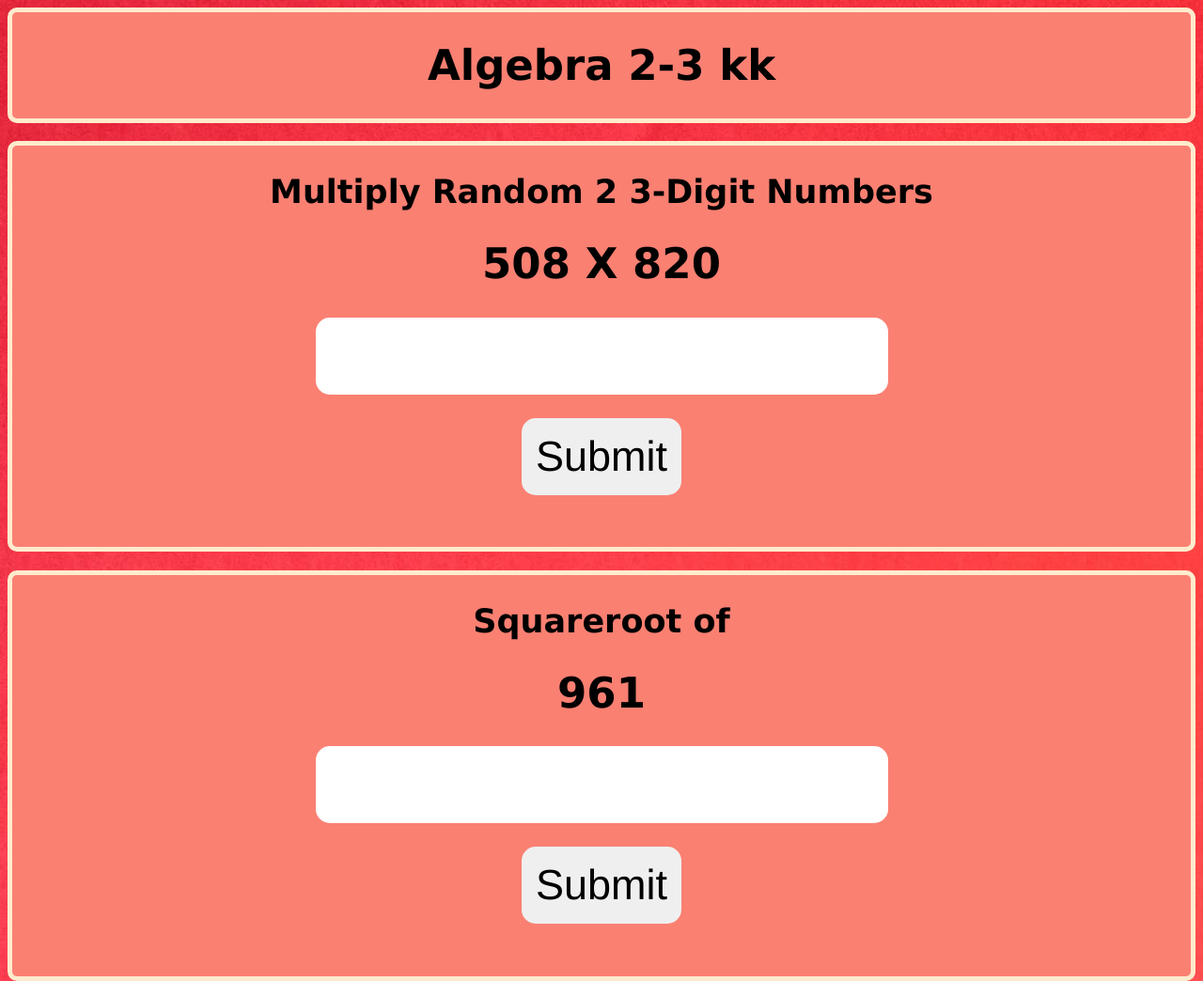
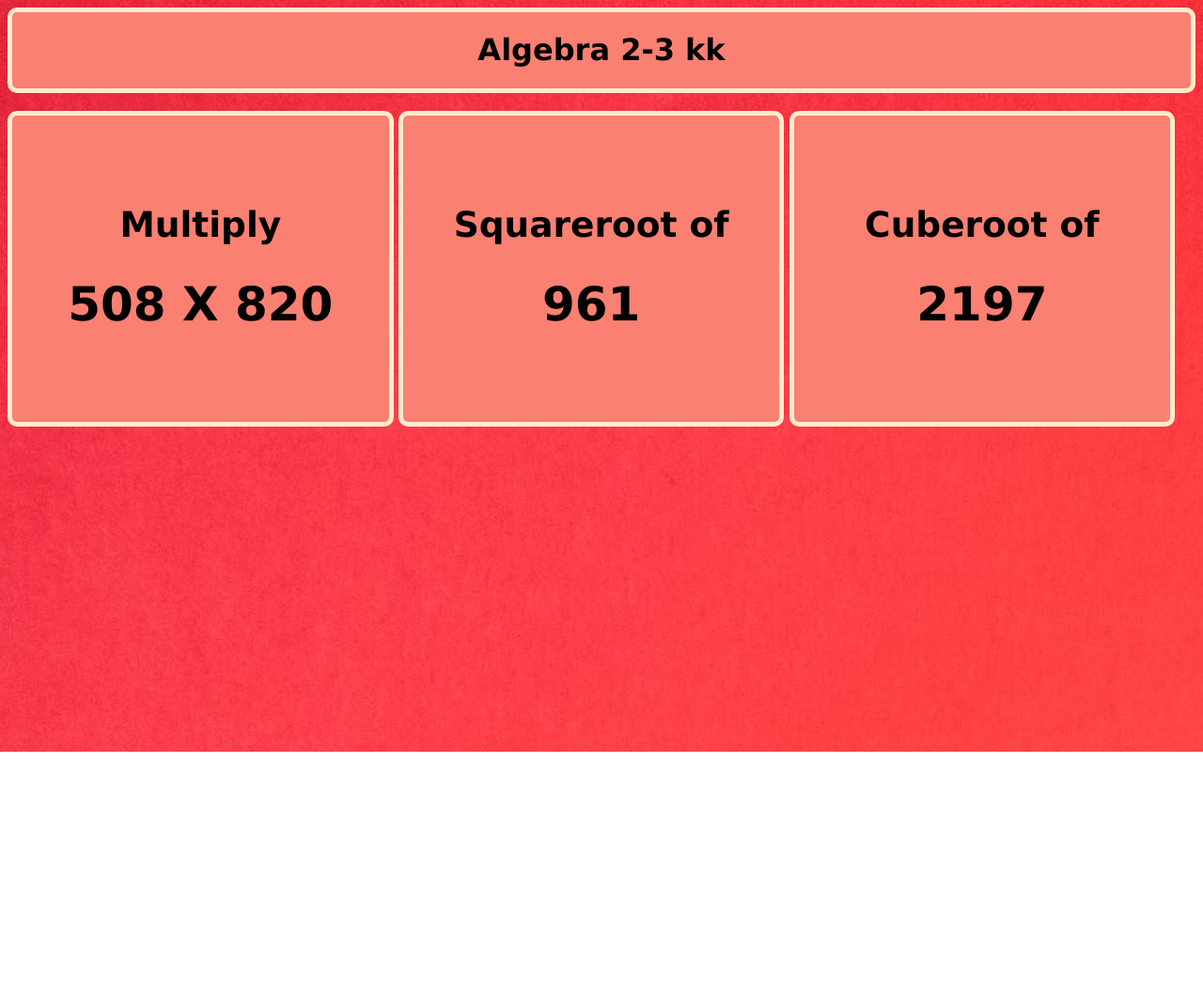
Before and after one commit to domingosjuliopinto/Algebra-2-3-kk, a plain HTML site: page index.html in a window 1280 px wide. Shown: the top 1044 px of the page at 94% size. After the commit the page ends 800 px from the top, so only its background shows below. Drawn offline with Linux system fonts and the light colour scheme.

Commit message:
Version 4

```diff
--- a/index.html
+++ b/index.html
@@ -3,6 +3,8 @@
 <head>
     <title>Algebra 2-3 kk </title>
     <link rel="stylesheet" href="style.css">
+    <meta name="viewport" content="width=device-width, initial-scale=1.0">
+    <meta charset="UTF-8">
 </head>
 <body>
     <div class="main-content">
@@ -10,37 +12,16 @@
     </div>
     <br>
     <div class="main-content1">
-        <h2>Multiply Random 2 3-Digit Numbers</h2>
+        <h2>Multiply</h2>
         <h1><span id="num1"></span> X <span id="num2"></span></h1>
-        <div id="form1">
-            <form>
-                <input id="usermulans" type="number">
-            </form>
-            <button onclick="correctmul()">Submit</button>
-        </div>
-        <h1 id="wrongalert1"></h1>
     </div>
     <div class="main-content2">
         <h2>Squareroot of</h2>
         <h1 id="num3"></h1>
-        <div id="form2">
-            <form>
-                <input id="usersqans" type="number">
-            </form>
-            <button onclick="correctsq()">Submit</button>
-        </div>
-        <h1 id="wrongalert2"></h1>
     </div>
     <div class="main-content3">
         <h2>Cuberoot of</h2>
         <h1 id="num4"></h1>
-        <div id="form3">
-            <form>
-                <input id="usercubans" type="number">
-            </form>
-            <button onclick="correctcub()">Submit</button>
-        </div>
-        <h1 id="wrongalert3"></h1>
     </div>
     <script src="script.js"></script>
 </body>
--- a/script.js
+++ b/script.js
@@ -25,39 +25,3 @@ d = randomNumber(100,1)
 document.getElementById("num4").innerHTML = d*d*d;
 
 console.log(d);
-
-// To show answer for multiplication problem
-function correctmul(){
-    var ans1 = document.getElementById("usermulans").value
-    if (ans == ans1){
-        var element = document.getElementById("form1");
-        element.style.display = "none";
-        document.getElementById("wrongalert1").innerHTML="= "+ ans + "<br><br>Correct Answer";
-    }else{
-        document.getElementById("wrongalert1").innerHTML="Wrong";
-    }
-}
-
-// To show answer for square root problem
-function correctsq(){
-    var ans2 = document.getElementById("usersqans").value
-    if (c == ans2){
-        var element = document.getElementById("form2");
-        element.style.display = "none";
-        document.getElementById("wrongalert2").innerHTML="= "+ c + "<br><br>Correct Answer";
-    }else{
-        document.getElementById("wrongalert2").innerHTML="Wrong";
-    }
-}
-
-// To show answer for cube root problem
-function correctcub(){
-    var ans3 = document.getElementById("usercubans").value
-    if (d == ans3){
-        var element = document.getElementById("form3");
-        element.style.display = "none";
-        document.getElementById("wrongalert3").innerHTML="= "+ d + "<br><br>Correct Answer";
-    }else{
-        document.getElementById("wrongalert3").innerHTML="Wrong";
-    }
-}
--- a/style.css
+++ b/style.css
@@ -20,59 +20,30 @@ body{
     border-radius: 10px;
     border: blanchedalmond 5px solid;
     margin-bottom: 20px;
+    width: 200px;
+    padding-top: 5%;
+    padding-bottom: 5%;
 }
 
-input,button{
-    margin-bottom: 2%;
-    padding: 15px;
-    border-radius: 15px;
-    text-align: center;
-    border: none;
-    font-family: 'Franklin Gothic Medium', 'Arial Narrow', Arial, sans-serif;
-    font-size: 30px;
+@media only screen and (width>=764px) {
+    .main-content1,.main-content2,.main-content3 {
+        width: 31.4%;
+        margin: auto;
+        display: inline-block;
+        font-size: 20px;
+    }
 }
 
-/*Responsive for Mobile and Tabs*/
-
-@media only screen and (width >= 700px) and (width < 1505px) {
-
-   .main-content h1{
-    font-size: 45px;
-   }
-
-   .main-content1 h2{
-    font-size: 35px;
-   }
-   .main-content1 h1, input, button{
-    font-size: 45px;
-   }
-
-   .main-content2 h2{
-    font-size: 35px;
-   }
-   .main-content2 h1, input, button{
-    font-size: 45px;
-   }
-
-   .main-content3 h2{
-    font-size: 35px;
-   }
-   .main-content3 h1, input, button{
-    font-size: 45px;
-   }
-
+@media only screen and (width>=1000px) {
+    .main-content1,.main-content2,.main-content3 {
+        width: 31.7%;
+        font-size: 25px;
+    }
 }
 
-
-/* Responsive for XL PC */
-
 @media only screen and (width>=1505px) {
-    .main-content{
-        width: 99%;
-    }
     .main-content1,.main-content2,.main-content3 {
         width: 32.4%;
-        margin: auto;
-        display: inline-block;
+        font-size: 30px;
     }
 }
```
